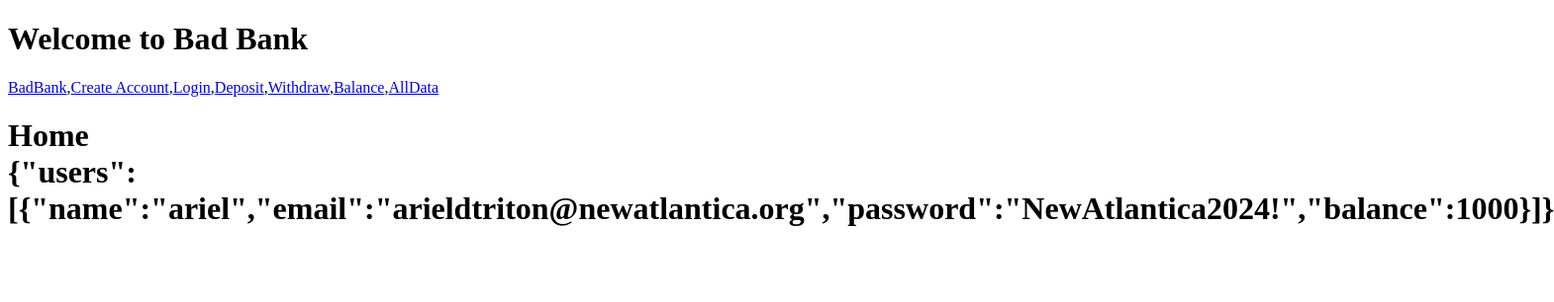
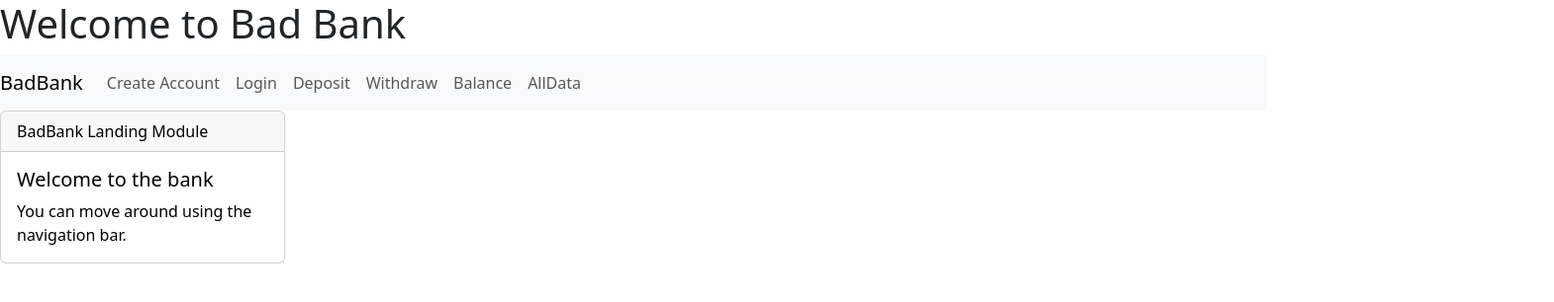
Before and after one commit to aegerev/bad-bank, a React (Create React App) app in the folder bad-bank/: page /login in a window 1280 px wide. Shown: the top 306 px of the page at 99% size, 1570 px wide, since content can reach past the window. Built offline with nearby package versions, Linux system fonts and the light colour scheme.

Commit message:
Added Bootstgrap to all

```diff
--- a/bad-bank/package.json
+++ b/bad-bank/package.json
@@ -6,6 +6,7 @@
     "@testing-library/jest-dom": "^5.17.0",
     "@testing-library/react": "^13.4.0",
     "@testing-library/user-event": "^13.5.0",
+    "bootstrap": "^5.3.3",
     "react": "^18.3.1",
     "react-bootstrap": "^2.10.4",
     "react-dom": "^18.3.1",
--- a/bad-bank/src/App.js
+++ b/bad-bank/src/App.js
@@ -9,6 +9,7 @@ import { Balance } from './components/balance';
 import { Deposit } from './components/deposit';
 import { CreateAccount } from './components/createaccount';
 import {UserProvider} from './components/context';
+import "./App.css";
 
 export function App() {
 	return (
--- a/bad-bank/src/components/alldata.js
+++ b/bad-bank/src/components/alldata.js
@@ -1,5 +1,7 @@
 import React, {useContext} from 'react';
 import { UserContext } from './context';
+
+import 'bootstrap/dist/css/bootstrap.min.css';
 
 export function AllData() {
 	const contXt = useContext(UserContext);
--- a/bad-bank/src/components/balance.js
+++ b/bad-bank/src/components/balance.js
@@ -1,5 +1,7 @@
 import React, {useContext} from 'react';
 import { UserContext } from './context';
+
+import 'bootstrap/dist/css/bootstrap.min.css';
 
  export function Balance() {
 	const bal = useContext(UserContext)
--- /dev/null
+++ b/bad-bank/src/components/card.js
@@ -0,0 +1,25 @@
+import React from 'react';
+
+import 'bootstrap/dist/css/bootstrap.min.css';
+
+function Card(props) {
+	function classes() {
+		const bg = props.bgcolor ? ' bg-' + props.bgcolor : ' ';
+		const txt = props.txtcolor ? ' text-' + props.txtcolor : ' text-white';
+		return 'card mb-3 ' + bg + txt;
+	}
+
+	return (
+		<div className={classes()} style={{ maxWidth: '18rem' }}>
+			<div className="card-header">{props.header}</div>
+			<div className="card-body">
+				{props.title && <h5 className="card-title">{props.title}</h5>}
+				{props.text && <p className="card-text">{props.text}</p>}
+				{props.body}
+				{props.status && <div id="createStatus">{props.status}</div>}
+			</div>
+		</div>
+	);
+}
+
+export default Card;
--- a/bad-bank/src/components/context.js
+++ b/bad-bank/src/components/context.js
@@ -1,4 +1,6 @@
 import React, {createContext} from 'react';
+
+import 'bootstrap/dist/css/bootstrap.min.css';
 
 export const UserContext = createContext();
 
--- a/bad-bank/src/components/createaccount.js
+++ b/bad-bank/src/components/createaccount.js
@@ -1,5 +1,7 @@
 import React, {useContext} from 'react';
 import { UserContext } from './context';
+
+import 'bootstrap/dist/css/bootstrap.min.css';
 
 export function CreateAccount() {
 	const createAcc = useContext(UserContext)
--- a/bad-bank/src/components/deposit.js
+++ b/bad-bank/src/components/deposit.js
@@ -1,5 +1,7 @@
 import React, {useContext} from 'react';
 import { UserContext } from './context';
+
+import 'bootstrap/dist/css/bootstrap.min.css';
 
 export function Deposit() {
 	const depos = useContext(UserContext);
--- a/bad-bank/src/components/home.js
+++ b/bad-bank/src/components/home.js
@@ -1,11 +1,20 @@
 import React, {useContext} from 'react';
 import { UserContext } from './context';
+import Card from './card';
+
+import 'bootstrap/dist/css/bootstrap.min.css';
 
 export function Home() {
 	const home = useContext(UserContext);
+
 	return (
-		<h1>Home <br/>
-			{JSON.stringify(home)}
-		</h1>
-	)
+		<>
+			<Card
+				txtcolor = "black"
+        header = "BadBank Landing Module"
+				title = "Welcome to the bank"
+				text = "You can move around using the navigation bar."
+			/>
+		</>
+	);
 }
--- a/bad-bank/src/components/login.js
+++ b/bad-bank/src/components/login.js
@@ -1,5 +1,6 @@
 import React, {useContext} from 'react';
 import { UserContext } from './context';
+import 'bootstrap/dist/css/bootstrap.min.css';
 
 export function Login() {
 	const log = useContext(UserContext);
--- a/bad-bank/src/components/navbar.js
+++ b/bad-bank/src/components/navbar.js
@@ -1,12 +1,60 @@
 import React from 'react';
 
+import 'bootstrap/dist/css/bootstrap.min.css';
+
 export function NavBar() {
-	    return(
-      <>
-      <a href="#">BadBank</a>,<a href="#/createaccount/">Create Account</a>,
-      <a href="#/login/">Login</a>,<a href="#/deposit/">Deposit</a>,
-      <a href="#/withdraw/">Withdraw</a>,<a href="#/balance/">Balance</a>,
-      <a href="#/alldata/">AllData</a>
-      </>
-    );
+	    return (
+        <>
+          <nav className="navbar navbar-expand-lg navbar-light bg-light">
+            <a className="navbar-brand" href="#">
+              BadBank
+            </a>
+            <button
+              className="navbar-toggler"
+              type="button"
+              data-toggle="collapse"
+              data-target="#navbarNav"
+              aria-controls="navbarNav"
+              aria-expanded="false"
+              aria-label="Toggle navigation"
+            >
+              <span className="navbar-toggler-icon"></span>
+            </button>
+            <div className="collapse navbar-collapse" id="navbarNav">
+              <ul className="navbar-nav">
+                <li className="nav-item">
+                  <a className="nav-link" href="#/createaccount/">
+                    Create Account
+                  </a>
+                </li>
+                <li className="nav-item">
+                  <a className="nav-link" href="#/login/">
+                    Login
+                  </a>
+                </li>
+                <li className="nav-item">
+                  <a className="nav-link" href="#/deposit/">
+                    Deposit
+                  </a>
+                </li>
+                <li className="nav-item">
+                  <a className="nav-link" href="#/withdraw/">
+                    Withdraw
+                  </a>
+                </li>
+                <li className="nav-item">
+                  <a className="nav-link" href="#/balance/">
+                    Balance
+                  </a>
+                </li>
+                <li className="nav-item">
+                  <a className="nav-link" href="#/alldata/">
+                    AllData
+                  </a>
+                </li>
+              </ul>
+            </div>
+          </nav>
+        </>
+      );
 }
--- a/bad-bank/src/components/withdraw.js
+++ b/bad-bank/src/components/withdraw.js
@@ -1,5 +1,6 @@
 import React, {useContext} from 'react';
 import { UserContext } from './context';
+import 'bootstrap/dist/css/bootstrap.min.css';
 
 export function Withdraw() {
 	const wd = useContext(UserContext);
```
Also changed, not shown: bad-bank/src/components/bank.png (renamed from bad-bank/src/bank.png), 1 other file (tests, documents, lock files or other folders).
